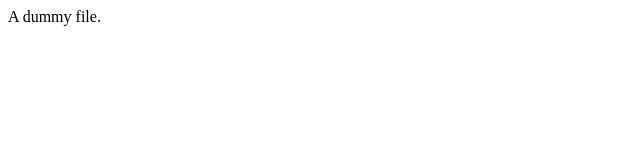
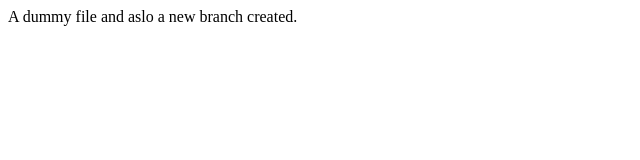
Before and after one commit to pranjal2403/pranjalgithub-demo, a plain HTML site: page index.html in a window 1280 px wide. Shown: the whole page, without its empty margins (0-640 px from the left). Drawn offline with Linux system fonts and the light colour scheme.

Commit message:
Third commit

```diff
--- a/index.html
+++ b/index.html
@@ -7,6 +7,6 @@
     <title>Document</title>
 </head>
 <body>
-    A dummy file.
+    A dummy file and aslo a new branch created.
 </body>
 </html>
```
